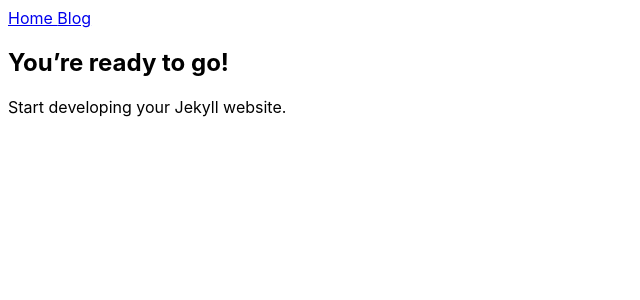
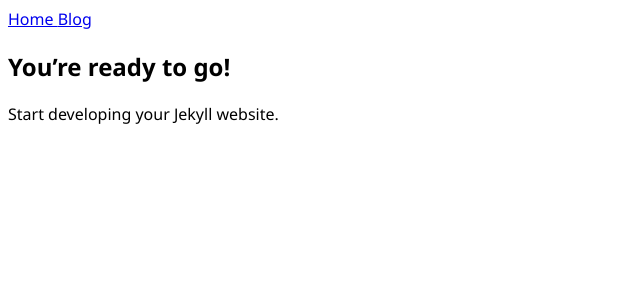
Before and after one commit to Baker531/baker531.github.io, a Jekyll site: the page built from index.md, in a window 1280 px wide. Shown: the top 300 px of the page, without its empty margins (0-640 px from the left). Built offline with Jekyll 4.4.1, drawn with Linux system fonts in a browser that asks for light colours.

Commit message:
Change font

```diff
--- a/_sass/base.scss
+++ b/_sass/base.scss
@@ -1,6 +1,6 @@
 $backgroundColor: #ffffff;
 $bodyColor: #000000;
-$bodyFont: -apple-system,BlinkMacSystemFont,"Segoe UI",Helvetica,Arial,sans-serif,"Apple Color Emoji","Segoe UI Emoji","Segoe UI Symbol";
+$bodyFont: "Segoe UI",Helvetica,Arial,sans-serif,"Apple Color Emoji","Segoe UI Emoji","Segoe UI Symbol";
 
 body {
   background: $backgroundColor;
```
